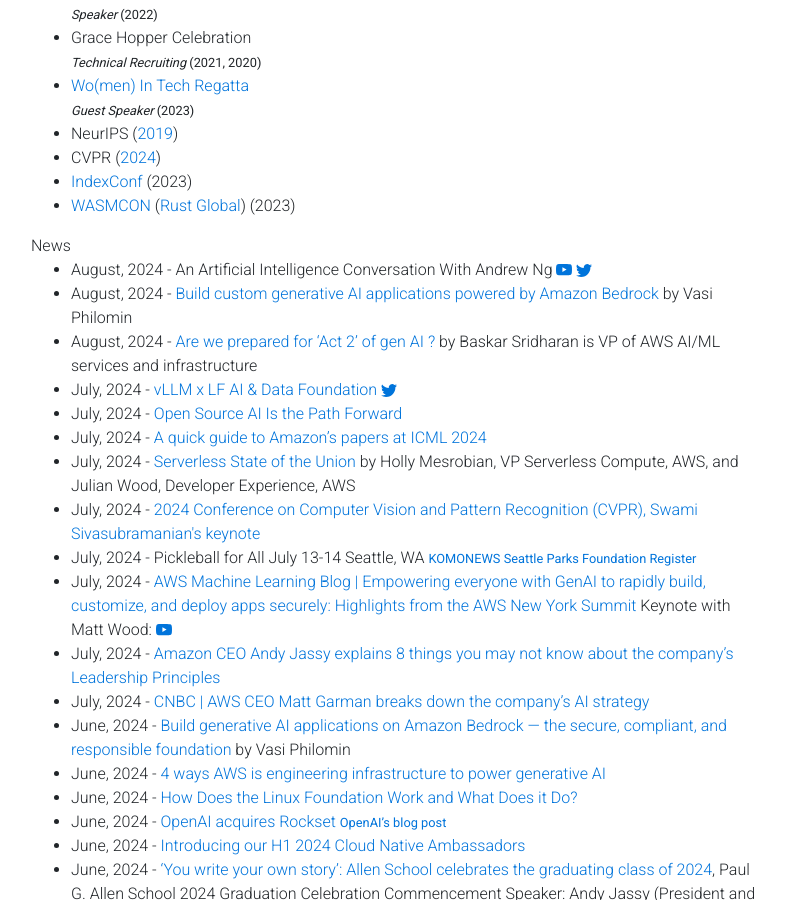
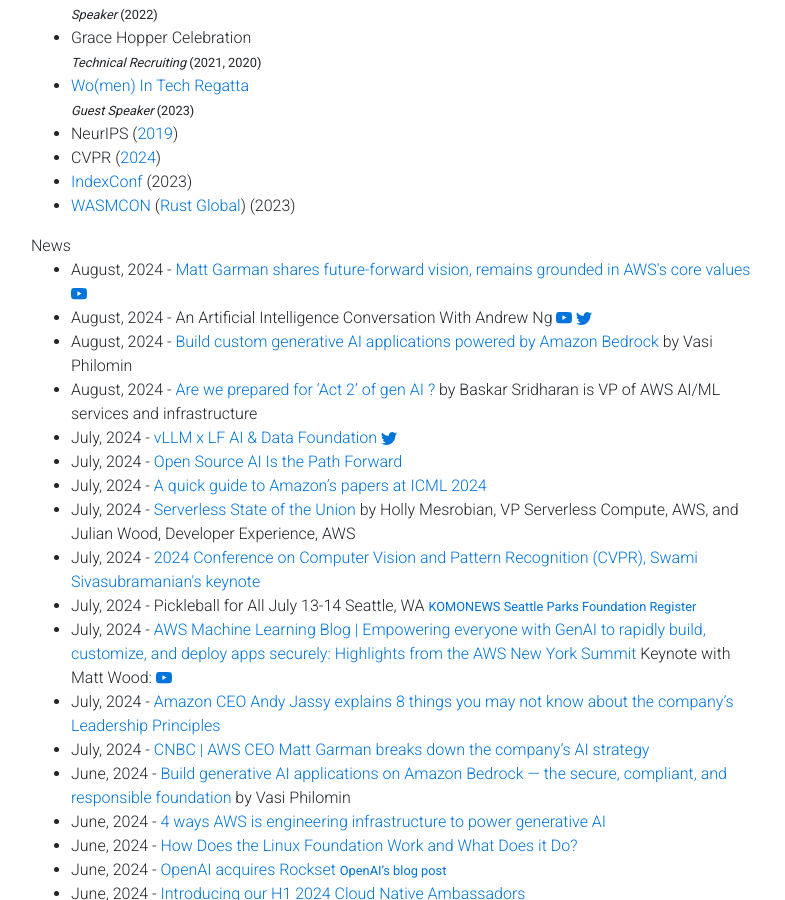
Before and after one commit to gfw001/gfw001.github.io, a Jekyll site: the page portfolio.html, which Jekyll copies as it is, in a window 1280 px wide and 900 px high, scrolled down 1568 px. Shown: the whole window, without its empty margins (54-839 px from the left). Built offline with Jekyll 4.4.1, drawn with Linux system fonts in a browser that asks for light colours; nearby versions of some CDN libraries; a style sheet for code colours, icons or effects is not loaded.

Commit message:
Update portfolio.html

```diff
--- a/portfolio.html
+++ b/portfolio.html
@@ -309,6 +309,13 @@
 
       News
 	<ul>
+	<li>
+	       August, 2024 - <a href="https://siliconangle.com/2024/08/26/exclusive-inside-mind-aws-ceo-matt-garman-aims-shape-future-cloud-ai/">Matt Garman shares future-forward vision, remains grounded in AWS's core values</a> <a href="https://www.youtube.com/watch?v=fQdTdWfpu8Q&embeds_referring_euri=https%3A%2F%2Fsiliconangle.com%2F">
+		<svg xmlns="http://www.w3.org/2000/svg" width="16" height="16" fill="currentColor" class="bi bi-youtube" viewBox="0 0 16 16">
+                <path d="M8.051 1.999h.089c.822.003 4.987.033 6.11.335a2.01 2.01 0 0 1 1.415 1.42c.101.38.172.883.22 1.402l.01.104.022.26.008.104c.065.914.073 1.77.074 1.957v.075c-.001.194-.01 1.108-.082 2.06l-.008.105-.009.104c-.05.572-.124 1.14-.235 1.558a2.007 2.007 0 0 1-1.415 1.42c-1.16.312-5.569.334-6.18.335h-.142c-.309 0-1.587-.006-2.927-.052l-.17-.006-.087-.004-.171-.007-.171-.007c-1.11-.049-2.167-.128-2.654-.26a2.007 2.007 0 0 1-1.415-1.419c-.111-.417-.185-.986-.235-1.558L.09 9.82l-.008-.104A31.4 31.4 0 0 1 0 7.68v-.123c.002-.215.01-.958.064-1.778l.007-.103.003-.052.008-.104.022-.26.01-.104c.048-.519.119-1.023.22-1.402a2.007 2.007 0 0 1 1.415-1.42c.487-.13 1.544-.21 2.654-.26l.17-.007.172-.006.086-.003.171-.007A99.788 99.788 0 0 1 7.858 2h.193zM6.4 5.209v4.818l4.157-2.408L6.4 5.209z"/>
+                </svg>
+		</a>
+	</li>
 	<li>
 	       August, 2024 - An Artificial Intelligence Conversation With Andrew Ng <a href="https://www.youtube.com/watch?v=8lH1mUcxODw">
 		<svg xmlns="http://www.w3.org/2000/svg" width="16" height="16" fill="currentColor" class="bi bi-youtube" viewBox="0 0 16 16">
```
